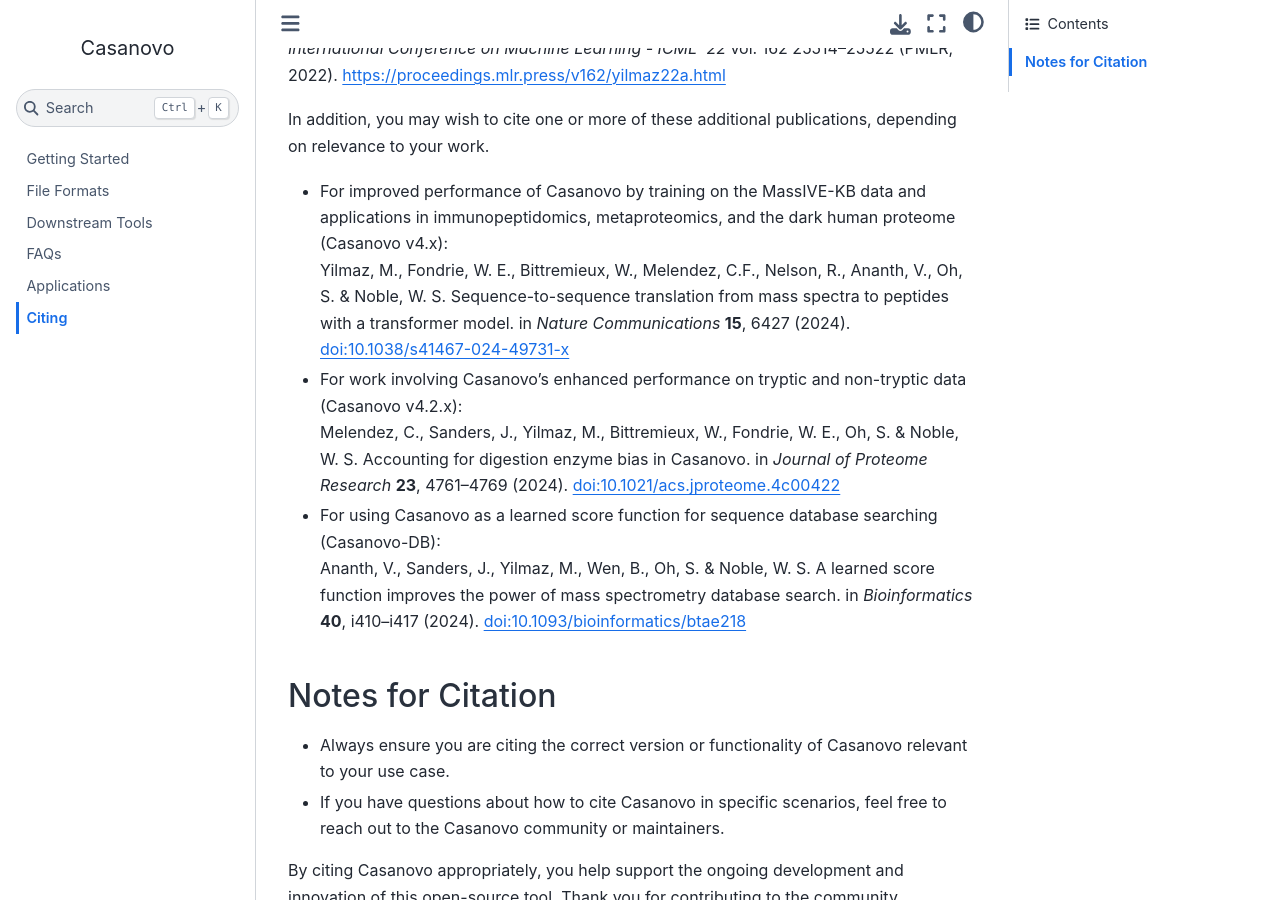
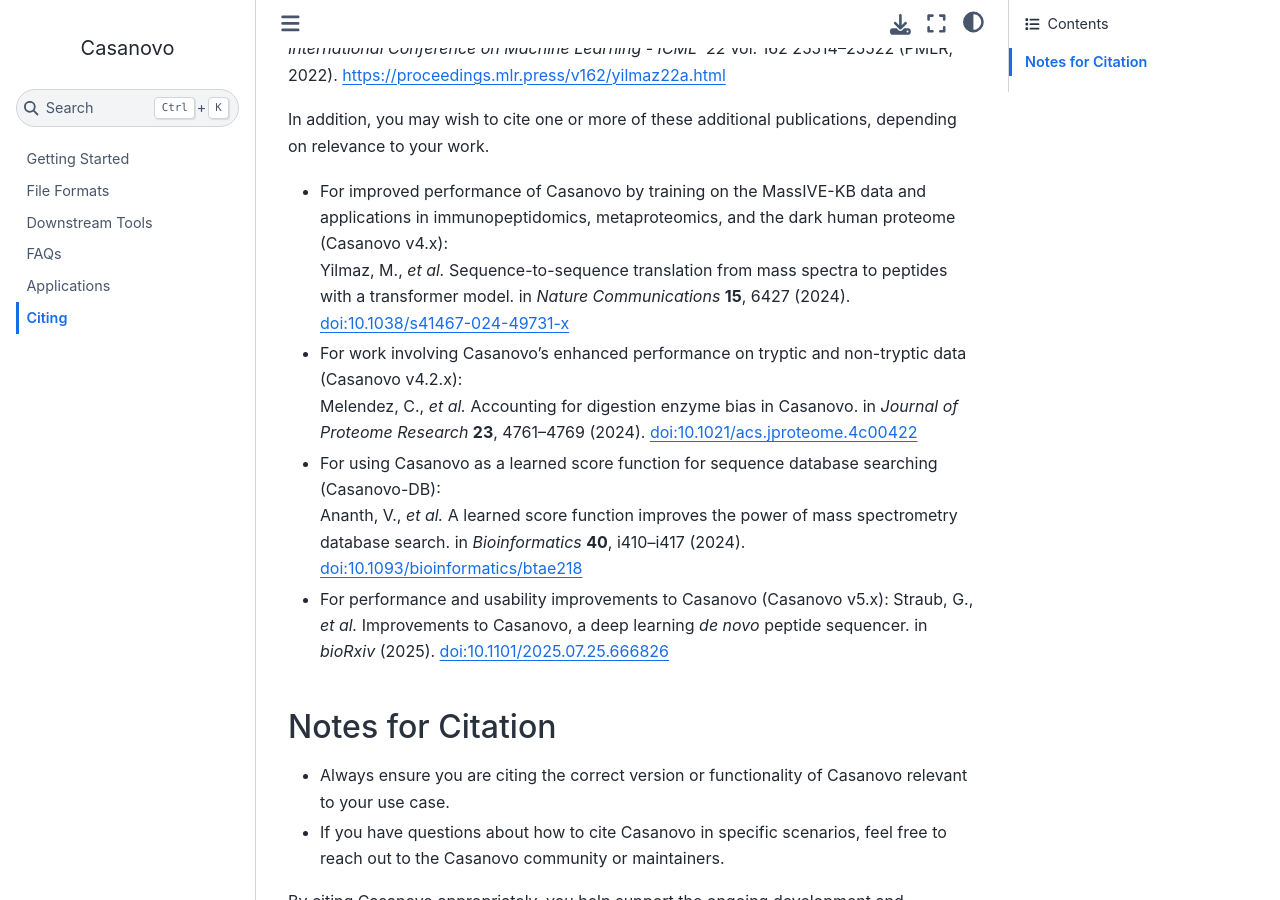
Before and after one commit to Noble-Lab/casanovo, a Sphinx documentation site: the page built from docs/cite.md, in a window 1280 px wide and 900 px high, scrolled down 321 px. Built offline with Sphinx 7.4.7 and the Sphinx Book theme 1.1.4, drawn with Linux system fonts in a browser that asks for light colours.

Commit message:
Add new preprint (#496)
* Add new preprint

* Generate new screengrabs with rich-codex

---------

Co-authored-by: github-actions[bot] <github-actions[bot]@users.noreply.github.com>

```diff
--- a/docs/cite.md
+++ b/docs/cite.md
@@ -10,13 +10,16 @@
 In addition, you may wish to cite one or more of these additional publications, depending on relevance to your work.
 
 - For improved performance of Casanovo by training on the MassIVE-KB data and applications in immunopeptidomics, metaproteomics, and the dark human proteome (Casanovo v4.x):
-Yilmaz, M., Fondrie, W. E., Bittremieux, W., Melendez, C.F., Nelson, R., Ananth, V., Oh, S. & Noble, W. S. Sequence-to-sequence translation from mass spectra to peptides with a transformer model. in *Nature Communications* **15**, 6427 (2024). [doi:10.1038/s41467-024-49731-x](https://doi.org/10.1038/s41467-024-49731-x)
+Yilmaz, M., _et al._ Sequence-to-sequence translation from mass spectra to peptides with a transformer model. in *Nature Communications* **15**, 6427 (2024). [doi:10.1038/s41467-024-49731-x](https://doi.org/10.1038/s41467-024-49731-x)
 
 - For work involving Casanovo's enhanced performance on tryptic and non-tryptic data (Casanovo v4.2.x):
-Melendez, C., Sanders, J., Yilmaz, M., Bittremieux, W., Fondrie, W. E., Oh, S. & Noble, W. S. Accounting for digestion enzyme bias in Casanovo. in *Journal of Proteome Research* **23**, 4761–4769 (2024). [doi:10.1021/acs.jproteome.4c00422](https://doi.org/10.1021/acs.jproteome.4c00422)
+Melendez, C., _et al._ Accounting for digestion enzyme bias in Casanovo. in *Journal of Proteome Research* **23**, 4761–4769 (2024). [doi:10.1021/acs.jproteome.4c00422](https://doi.org/10.1021/acs.jproteome.4c00422)
 
 - For using Casanovo as a learned score function for sequence database searching (Casanovo-DB):
-Ananth, V., Sanders, J., Yilmaz, M., Wen, B., Oh, S. & Noble, W. S. A learned score function improves the power of mass spectrometry database search. in *Bioinformatics* **40**, i410–i417 (2024). [doi:10.1093/bioinformatics/btae218](https://doi.org/10.1093/bioinformatics/btae218)
+Ananth, V., _et al._ A learned score function improves the power of mass spectrometry database search. in *Bioinformatics* **40**, i410–i417 (2024). [doi:10.1093/bioinformatics/btae218](https://doi.org/10.1093/bioinformatics/btae218)
+
+- For performance and usability improvements to Casanovo (Casanovo v5.x):
+Straub, G., _et al._ Improvements to Casanovo, a deep learning *de novo* peptide sequencer. in *bioRxiv* (2025). [doi:10.1101/2025.07.25.666826](https://doi.org/10.1101/2025.07.25.666826)
 
 ## Notes for Citation
 
```
Also changed, not shown: docs/images/help.svg.
